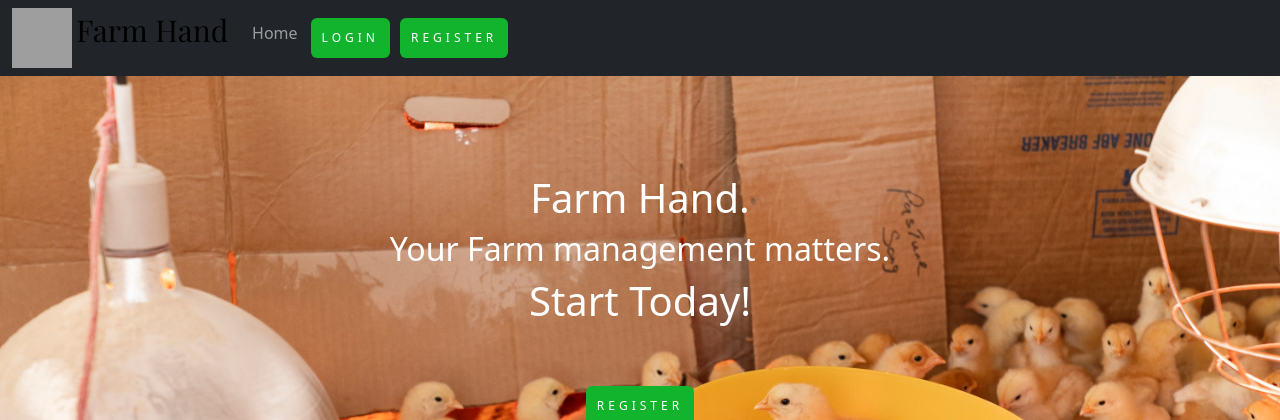
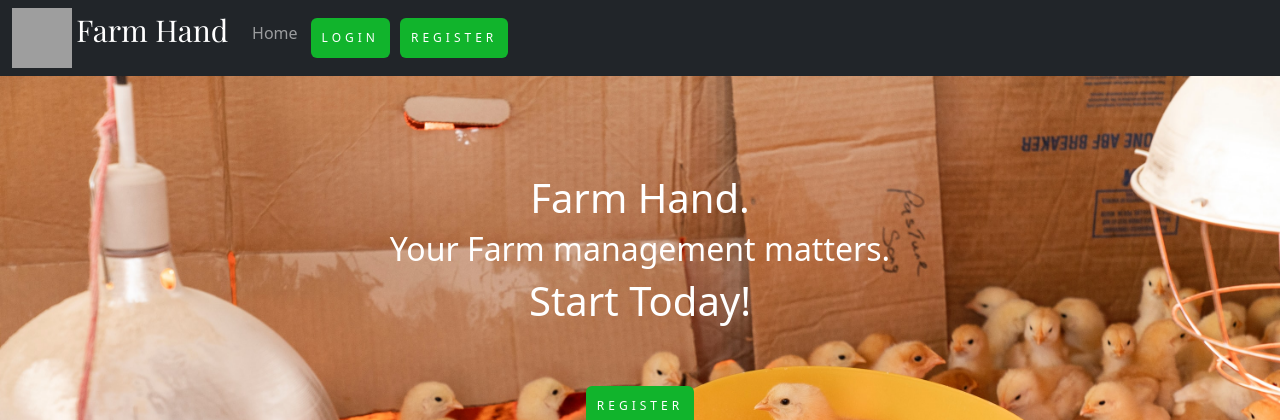
Before and after one commit to isaacwangombe/farm_render, a Django app: page / in a window 1280 px wide. Shown: the top 420 px of the page. Run offline with Django 3.2, Linux system fonts and the light colour scheme; some libraries are stand-ins or nearby versions; grey boxes are pictures that could not be loaded.

Commit message:
deployment

```diff
--- a/management/templates/navbar.html
+++ b/management/templates/navbar.html
@@ -51,7 +51,7 @@
 
 
   .navbar-brand {
-    color: black;
+    color: rgb(255, 255, 255);
 
   }
 
```
